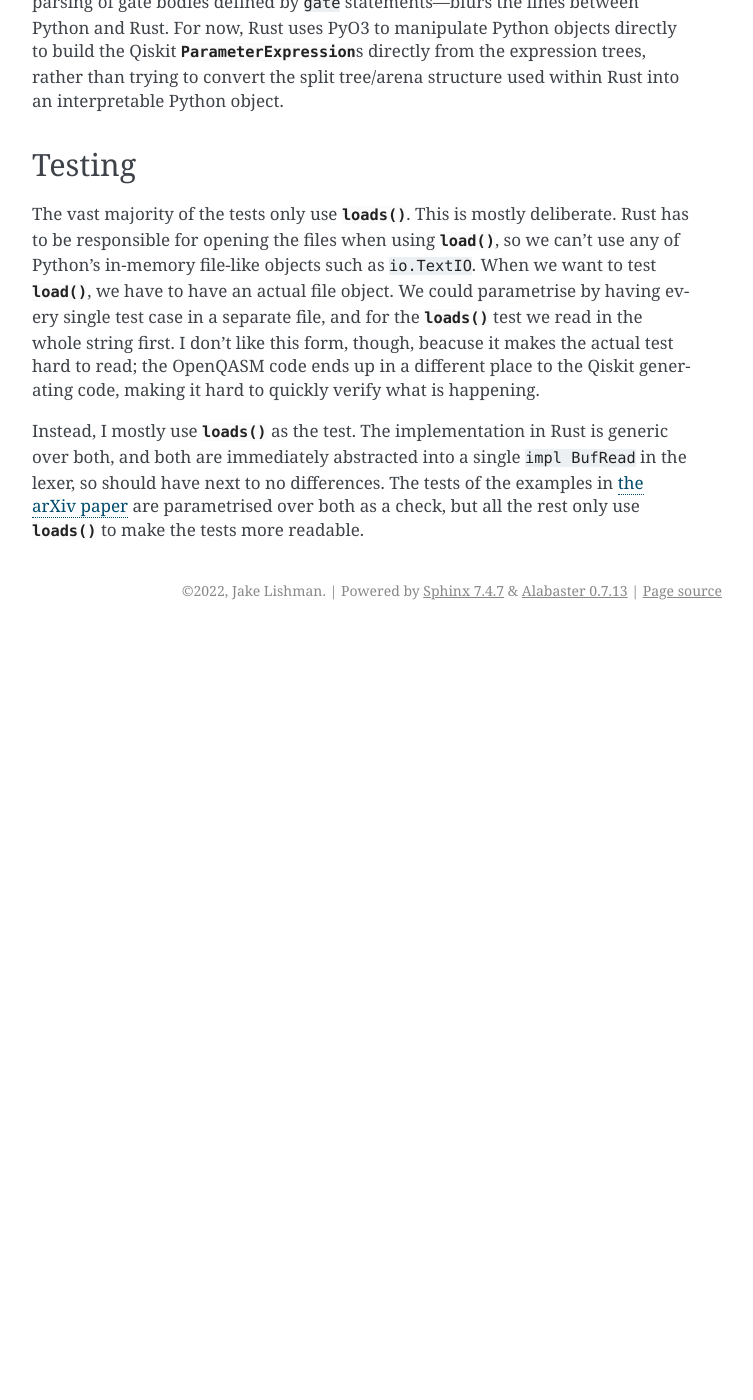
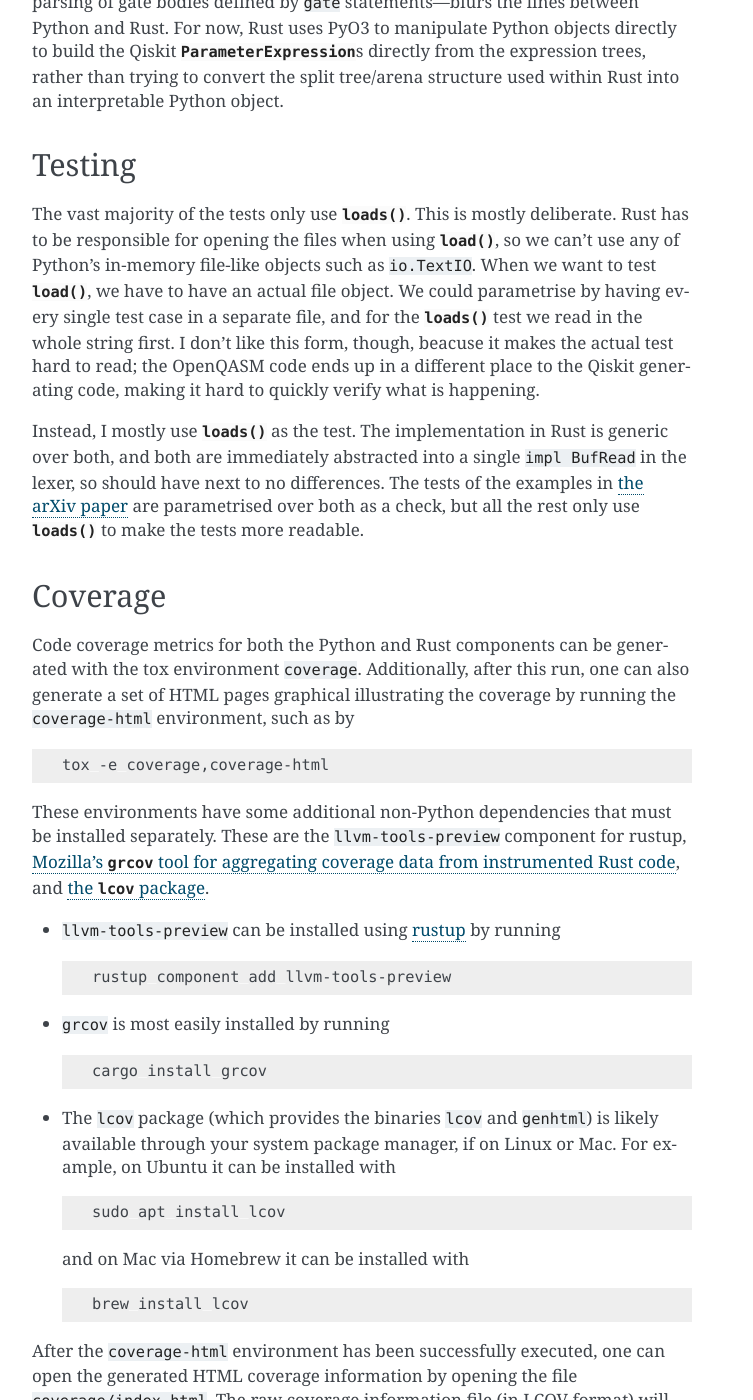
Before and after one commit to jakelishman/qiskit-qasm2, a Sphinx documentation site: the page built from docs/dev.rst, in a window 1280 px wide and 1400 px high, scrolled down 889 px. Shown: the whole window, without its empty margins (388-1141 px from the left). Built offline with Sphinx 7.4.7, drawn with Linux system fonts in a browser that asks for light colours; the version number is read from the project's files by our own code; before the commit the page ends 1519 px from its top, so only the background shows below that; some of the changed text lies outside the part shown.

Commit message:
Add coverage tox job
This adds an extra two tox jobs for generating the code-coverage
metrics, and the HTML pages from those metrics.  This requires the
external packages `grcov` and `lcov` (which provides both `lcov` and
`genhtml` binaries).  It also needs the `llvm-tools-preview` component
for rustup available.

```diff
--- a/docs/dev.rst
+++ b/docs/dev.rst
@@ -41,6 +41,7 @@ PyO3 to manipulate Python objects directly to build the Qiskit
 trying to convert the split tree/arena structure used within Rust into an interpretable Python
 object.
 
+
 Testing
 =======
 
@@ -57,3 +58,66 @@ and both are immediately abstracted into a single ``impl BufRead`` in the lexer,
 to no differences.  The tests of the examples in `the arXiv paper
 <https://arxiv.org/abs/1707.03429v2>`__ are parametrised over both as a check, but all the rest only
 use :func:`.loads` to make the tests more readable.
+
+
+Coverage
+========
+
+Code coverage metrics for both the Python and Rust components can be generated with the tox
+environment ``coverage``.  Additionally, after this run, one can also generate a set of HTML pages
+graphical illustrating the coverage by running the ``coverage-html`` environment, such as by
+
+.. code-block:: bash
+
+   tox -e coverage,coverage-html
+
+These environments have some additional non-Python dependencies that must be installed separately.
+These are the ``llvm-tools-preview`` component for rustup, |grcov|_, and |lcov|_.
+
+.. |grcov| replace:: Mozilla's ``grcov`` tool for aggregating coverage data from instrumented Rust code
+.. _grcov: https://github.com/mozilla/grcov
+.. |lcov| replace:: the ``lcov`` package
+.. _lcov: https://github.com/linux-test-project/lcov
+
+* ``llvm-tools-preview`` can be installed using `rustup <https://rustup.rs/>`__ by running
+
+  .. code-block:: bash
+
+    rustup component add llvm-tools-preview
+
+* ``grcov`` is most easily installed by running
+
+  .. code-block:: bash
+
+    cargo install grcov
+
+* The ``lcov`` package (which provides the binaries ``lcov`` and ``genhtml``) is likely available
+  through your system package manager, if on Linux or Mac.  For example, on Ubuntu it can be
+  installed with
+
+  .. code-block:: bash
+
+    sudo apt install lcov
+
+  and on Mac via Homebrew it can be installed with
+
+  .. code-block:: bash
+
+    brew install lcov
+
+After the ``coverage-html`` environment has been successfully executed, one can open the generated
+HTML coverage information by opening the file ``coverage/index.html``.  The raw coverage information
+file (in LCOV format) will be ``coverage.info`` in the repository root.
+
+.. note::
+
+  Running the ``coverage`` tox environment causes the compiled Rust code in the working directory
+  for editable installs to be recompiled and instrumented for profiling data.  You might want to
+  manually rebuild the Rust extension module with
+
+  .. code-block:: bash
+
+    python setup.py build_rust --inplace [--release]
+
+  after using the ``coverage`` job, or all your uses of the compiled module will continue generating
+  individual coverage data.
```
Also changed, not shown: 2 other files.
